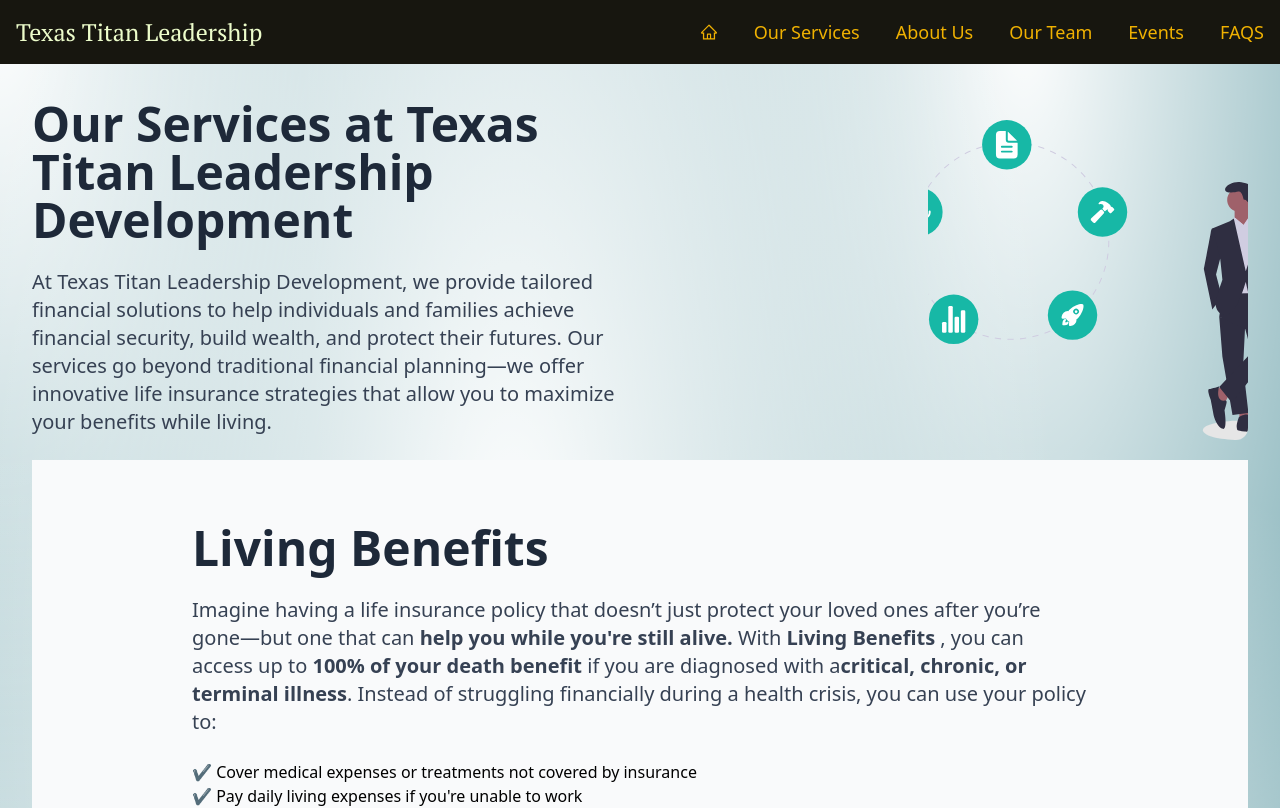
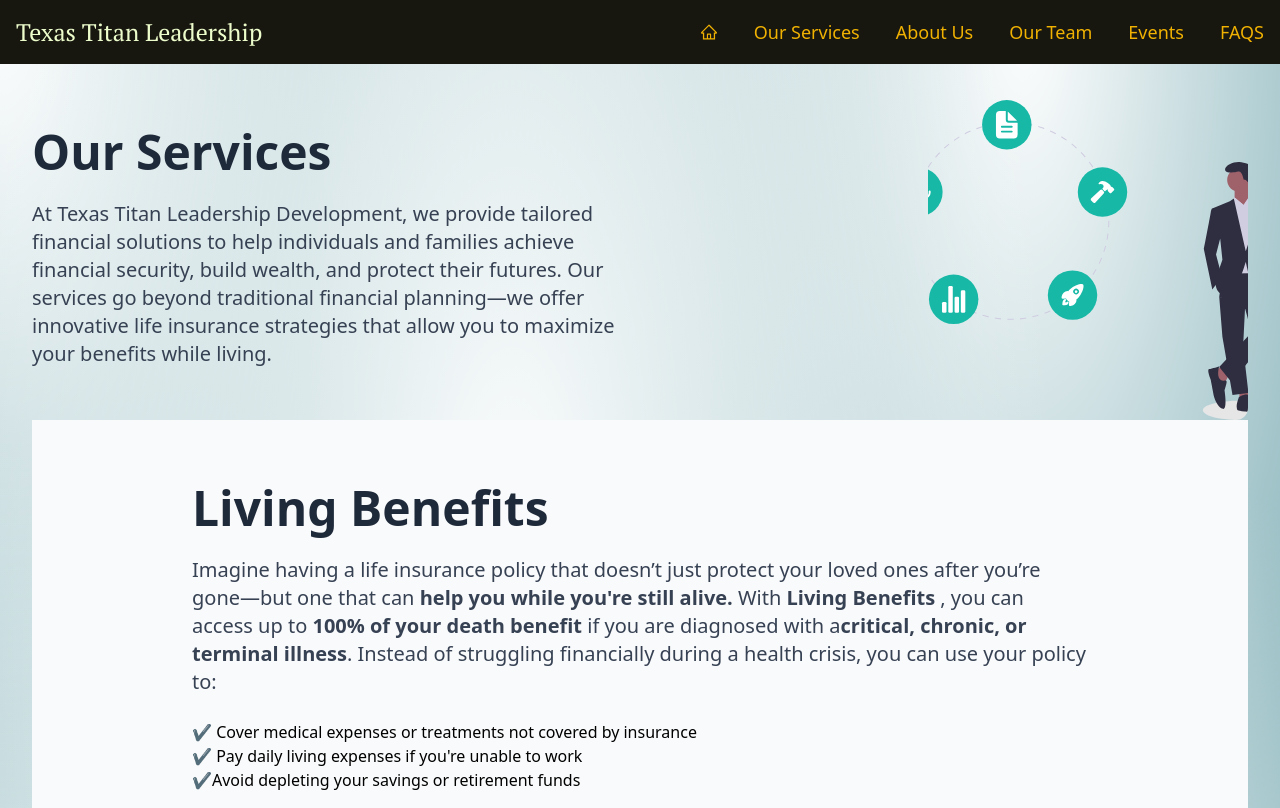
Before and after one commit to onseriocodes/texastitanleadership, a React (Vite) app: page /ourservices in a window 1280 px wide. Shown: the top 808 px of the page. Built offline with nearby package versions, Linux system fonts and the light colour scheme; a web font is replaced by a local one.

Commit message:
our services title update

```diff
--- a/src/pages/OurServices.jsx
+++ b/src/pages/OurServices.jsx
@@ -42,7 +42,7 @@
           {/* Left Side: Text Content */}
           <div>
             <h1 className="text-5xl font-bold text-gray-800 mb-6">
-              Our Services at Texas Titan Leadership Development
+              Our Services
             </h1>
             <p className="text-xl text-gray-700 mb-6">
               At Texas Titan Leadership Development, we provide tailored
```
